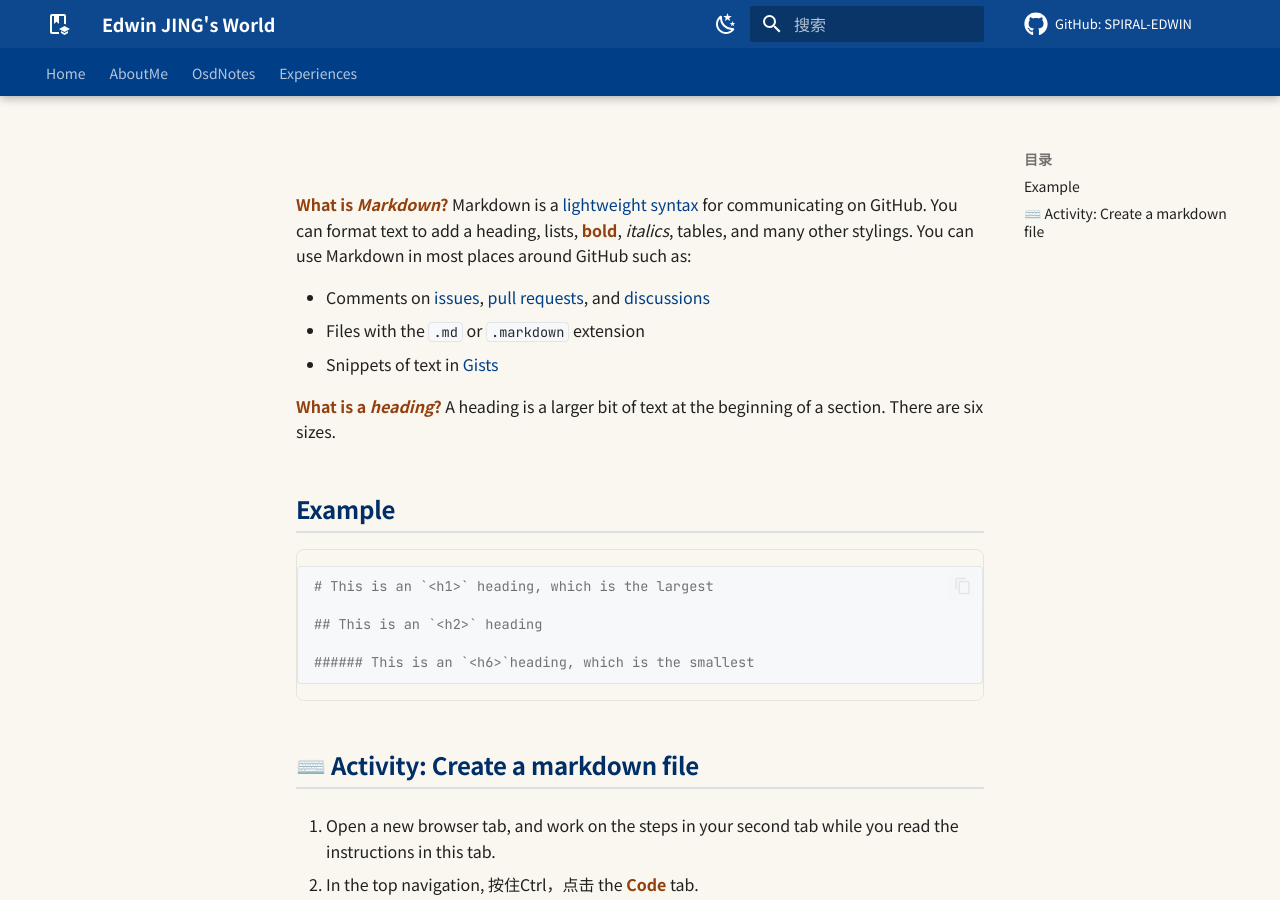
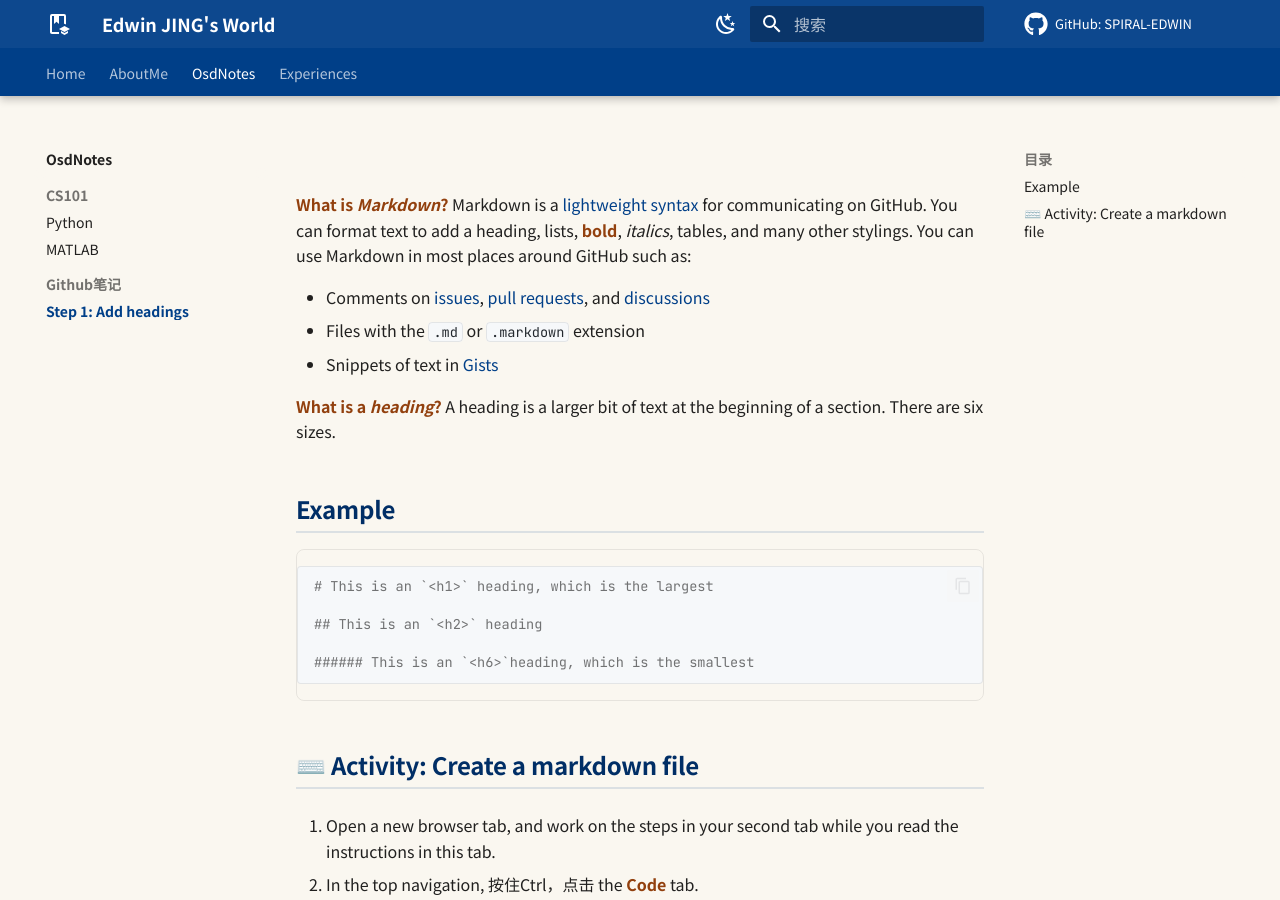
Before and after one commit to SPIRAL-EDWIN/edwinjing-blog-website, an MkDocs documentation site: the page built from docs/OsdNotes/Github学习笔记/Markdown学习（转载Github）.md, in a window 1280 px wide and 900 px high. Built offline with MkDocs 1.6.1 and Material for MkDocs 9.7.7, drawn with Linux system fonts in a browser that asks for light colours; comment, search, counter and statistics services are not loaded; some of the changed lines change nothing that is shown.

Commit message:
Fix nav: point OsdNotes Github笔记 to renamed file

```diff
--- a/mkdocs.yml
+++ b/mkdocs.yml
@@ -198,6 +198,6 @@ nav:
       - OsdNotes/CS101/Python.md
       - OsdNotes/CS101/MATLAB.md
     - Github笔记:
-      - "OsdNotes/Github学习笔记/[转载Github] - Markdown格式学习.md"
+      - "OsdNotes/Github学习笔记/Markdown学习（转载Github）.md"
   - Experiences:
     - 经验分享/machineLearning.md
```
